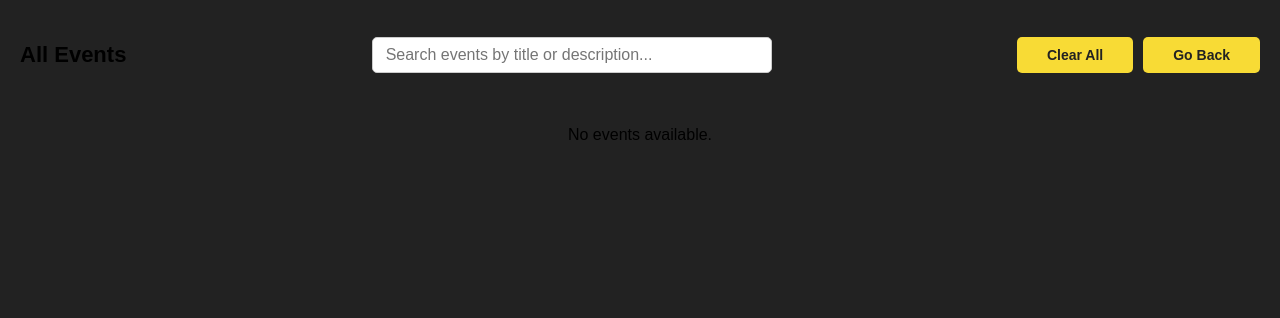
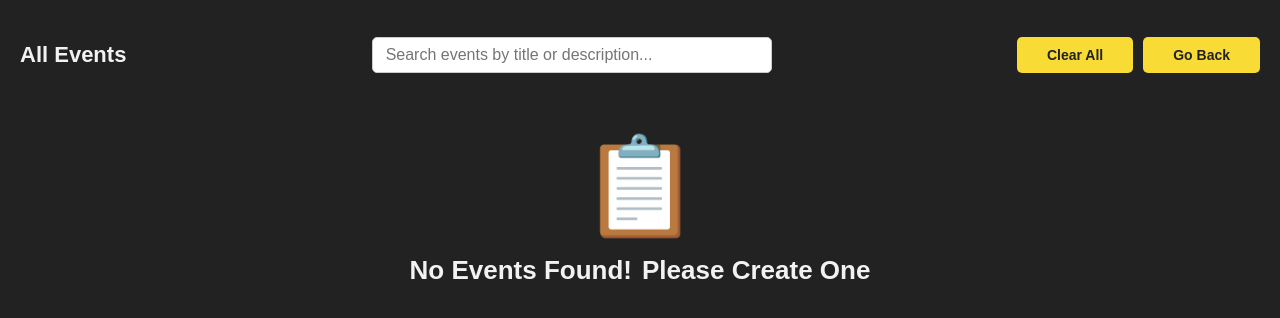
Before and after one commit to Mohosin999/Track-Zone-Application, a React (Vite) app: page /events in a window 1280 px wide. Shown: the top 318 px of the page. Built offline with nearby package versions, Linux system fonts and the light colour scheme.

Commit message:
style: given style in my project

```diff
--- a/src/components/clock-list/index.jsx
+++ b/src/components/clock-list/index.jsx
@@ -1,17 +1,20 @@
 import styled, { keyframes } from "styled-components";
 import ClockListItem from "./clock-list-item";
+import EmptyClock from "../empty-component/EmptyClock";
 
 const ClockList = ({ clocks, updateClock, deleteClock, localClock }) => {
   return (
     <div>
-      <HeadingContainer>
-        <Heading>Your Others Clocks</Heading>
-      </HeadingContainer>
-
       {clocks.length === 0 ? (
-        <p>There is no clock, please create one</p>
+        <div>
+          <EmptyClock />
+        </div>
       ) : (
         <div>
+          <HeadingContainer>
+            <Heading>Your Others Clocks</Heading>
+          </HeadingContainer>
+
           {clocks.map((clock) => (
             <ClockListItem
               key={clock.id}
@@ -50,11 +53,12 @@ const Heading = styled.h3`
   font-size: 18px;
   margin: 10px 14px 0;
   display: inline-block;
+  color: #f2f2f2;
   white-space: nowrap;
   animation: ${slide} 10s infinite;
 
   @media (min-width: 768px) {
-    font-size: 20px;
+    font-size: 22px;
     margin: 20px 20px 0;
   }
 `;
--- /dev/null
+++ b/src/components/empty-component/EmptyClock.jsx
@@ -0,0 +1,54 @@
+import styled from "styled-components";
+
+const EmptyClock = () => {
+  return (
+    <EmptyClockContainer>
+      <EmptyClockEmoji>🕰️</EmptyClockEmoji>
+      <Title>
+        <p style={{ margin: 0 }}>No clock found!</p>
+        <p style={{ margin: 0 }}>Please create one</p>
+      </Title>
+    </EmptyClockContainer>
+  );
+};
+
+const EmptyClockContainer = styled.div`
+  display: flex;
+  flex-direction: column;
+  align-items: center;
+  justify-content: center;
+  padding: 10px 14px 20px;
+
+  @media (min-width: 768px) {
+    padding: 20px 0 40px;
+  }
+`;
+
+const EmptyClockEmoji = styled.div`
+  font-size: 86px;
+  margin-bottom: 12px;
+
+  @media (min-width: 768px) {
+    font-size: 96px;
+  }
+`;
+
+const Title = styled.div`
+  display: flex;
+  flex-direction: column;
+  gap: 10px;
+  align-items: center;
+  justify-content: center;
+  font-size: 20px;
+  font-weight: 600;
+  color: #f2f2f2;
+  text-transform: capitalize;
+
+  @media (min-width: 768px) {
+    flex-direction: row;
+    gap: 10px;
+    font-size: 26px;
+  }
+`;
+
+export default EmptyClock;
--- /dev/null
+++ b/src/components/empty-component/EmptyEvent.jsx
@@ -0,0 +1,54 @@
+import styled from "styled-components";
+
+const EmptyEvent = () => {
+  return (
+    <EmptyEventContainer>
+      <EmptyEventEmoji>📋</EmptyEventEmoji>
+      <Title>
+        <p style={{ margin: 0 }}>No Events found!</p>
+        <p style={{ margin: 0 }}>Please create one</p>
+      </Title>
+    </EmptyEventContainer>
+  );
+};
+
+const EmptyEventContainer = styled.div`
+  display: flex;
+  flex-direction: column;
+  align-items: center;
+  justify-content: center;
+  padding: 10px 14px 20px;
+
+  @media (min-width: 768px) {
+    padding: 20px 0 40px;
+  }
+`;
+
+const EmptyEventEmoji = styled.div`
+  font-size: 86px;
+  margin-bottom: 12px;
+
+  @media (min-width: 768px) {
+    font-size: 96px;
+  }
+`;
+
+const Title = styled.div`
+  display: flex;
+  flex-direction: column;
+  gap: 10px;
+  align-items: center;
+  justify-content: center;
+  font-size: 20px;
+  font-weight: 600;
+  color: #f2f2f2;
+  text-transform: capitalize;
+
+  @media (min-width: 768px) {
+    flex-direction: row;
+    gap: 10px;
+    font-size: 26px;
+  }
+`;
+
+export default EmptyEvent;
--- a/src/components/event-list/index.jsx
+++ b/src/components/event-list/index.jsx
@@ -3,6 +3,7 @@ import styled, { keyframes } from "styled-components";
 import useEvents from "../../hooks/useEvents";
 import EventListItem from "./event-list-item";
 import EventActions from "../shared/event-actions";
+import EmptyEvent from "../empty-component/EmptyEvent";
 
 const EventList = ({ clockId }) => {
   const [toggleEvent, setToggleEvent] = useState(true);
@@ -48,7 +49,9 @@ const EventList = ({ clockId }) => {
 
       <ul style={{ paddingLeft: 0 }}>
         {events.length === 0 ? (
-          <EmptyEventTitle>There is no event yet</EmptyEventTitle>
+          <div>
+            <EmptyEvent />
+          </div>
         ) : (
           toggleEvent &&
           events.map((event) => (
--- a/src/components/event-page/index.jsx
+++ b/src/components/event-page/index.jsx
@@ -2,11 +2,9 @@ import { useState } from "react";
 import { useNavigate } from "react-router-dom";
 import styled from "styled-components";
 import useEvents from "../../hooks/useEvents";
-// import EventItem from "../shared/event-item";
-// import EventUpdateForm from "../shared/event-update-form";
-// import EventForm from "../shared/event-form";
 import EventListItem from "../event-list/event-list-item";
 import ActionButton from "../ui/action-button";
+import EmptyEvent from "../empty-component/EmptyEvent";
 
 const EventPage = () => {
   const [searchTerm, setSearchTerm] = useState("");
@@ -71,7 +69,9 @@ const EventPage = () => {
       </Header>
 
       {filteredEvents.length === 0 ? (
-        <NoEventsMessage>No events available.</NoEventsMessage>
+        <div>
+          <EmptyEvent />
+        </div>
       ) : (
         <EventList>
           {filteredEvents.map((event) => (
@@ -119,6 +119,7 @@ const Header = styled.div`
 const Title = styled.h3`
   text-align: center;
   font-size: 20px;
+  color: #f2f2f2;
 
   @media (min-width: 768px) {
     font-size: 22px;
@@ -150,14 +151,15 @@ const ClearSearchButton = styled.button`
   right: 6px;
   top: 50%;
   transform: translateY(-50%);
-  background: #f4a460;
+  background: #ff4500;
+  color: #222;
   border: none;
   font-size: 14px;
   cursor: pointer;
   border-radius: 100%;
 
   &:hover {
-    background: #ff4500;
+    background: #f8db35;
     transition: 0.3s;
   }
 
--- a/src/components/local-clock/index.jsx
+++ b/src/components/local-clock/index.jsx
@@ -86,7 +86,6 @@ const LocalClockContainer = styled.div`
   background-size: cover;
   background-position: center;
   background-repeat: no-repeat;
-  // backdrop-filter: blur(1000px);
 `;
 
 const ButtonsArea = styled.div`
--- a/src/components/shared/clock-form/index.jsx
+++ b/src/components/shared/clock-form/index.jsx
@@ -1,9 +1,10 @@
 import { useState, useEffect } from "react";
-import styled from "styled-components";
+import styled, { keyframes } from "styled-components";
 import PropTypes from "prop-types";
 import { TIMEZONE_OFFSET } from "../../../constants/timezone";
 import { getOffset } from "../../../utils/timezone";
 import InputField from "../../ui/input";
+import ActionButton from "../../ui/action-button";
 
 const ClockForm = ({
   values = { title: "", timezone: "UTC", offset: 0 },
@@ -100,7 +101,7 @@ const ClockForm = ({
         </FormField>
       )}
 
-      <Button>{edit ? "Update" : "Create"}</Button>
+      {edit ? <ActionButton label="Update" /> : <ActionButton label="Create" />}
     </Form>
   );
 };
@@ -120,18 +121,46 @@ ClockForm.propTypes = {
   setIsCreate: PropTypes.func,
 };
 
+// This is for animation around the form.
+const rotateAnimation = keyframes`
+  0% {
+    box-shadow: 0 0 10px 4px #FFD700;
+    border-color: #FFD700;
+  }
+  25% {
+    box-shadow: 0 0 10px 4px #2E8B57;
+    border-color: #2E8B57;
+  }
+  50% {
+    box-shadow: 0 0 10px 4px #20B2AA;
+    border-color: #20B2AA;
+  }
+  75% {
+    box-shadow: 0 0 10px 4px #FFDEAD;
+    border-color: #FFDEAD;
+  }
+  100% {
+    box-shadow: 0 0 10px 4px #00ff00;
+    border-color: #00ff00;
+  }
+`;
+
 const Form = styled.form`
   display: flex;
   flex-direction: column;
   gap: 20px;
-  max-width: 90%;
+  background: #333;
+  color: #f2f2f2;
+  max-width: 75%;
   margin: 10px auto;
-  padding: 12px;
-  box-shadow: 0 4px 8px rgba(0, 0, 0, 0.2);
+  padding: 20px;
+  border-radius: 10px;
+  // box-shadow: 0 4px 8px rgba(0, 0, 0, 0.2);
+  animation: ${rotateAnimation} 2s linear infinite;
 
   @media (min-width: 768px) {
-    max-width: 600px;
-    padding: 20px;
+    max-width: 70%;
+    padding: 30px;
   }
 `;
 
@@ -160,21 +189,4 @@ const Select = styled.select`
   }
 `;
 
-const Button = styled.button`
-  padding: 8px;
-  font-size: 14px;
-  background-color: #007bff;
-  color: white;
-  border: none;
-  cursor: pointer;
-
-  &:hover {
-    background-color: #0056b3;
-  }
-
-  @media (min-width: 768px) {
-    font-size: 16px;
-  }
-`;
-
 export default ClockForm;
--- a/src/components/shared/event-form/index.jsx
+++ b/src/components/shared/event-form/index.jsx
@@ -129,7 +129,7 @@
 
 import { useEffect, useState } from "react";
 import PropTypes from "prop-types";
-import styled from "styled-components";
+import styled, { keyframes } from "styled-components";
 import InputField from "../../ui/input";
 import TextAreaField from "../../ui/textarea";
 import ActionButton from "../../ui/action-button";
@@ -242,13 +242,45 @@ EventForm.propTypes = {
   onDescriptionChange: PropTypes.func.isRequired,
 };
 
+// This is for animation around the form.
+const rotateAnimation = keyframes`
+  0% {
+    box-shadow: 0 0 10px 4px #FFD700;
+    border-color: #FFD700;
+  }
+  25% {
+    box-shadow: 0 0 10px 4px #2E8B57;
+    border-color: #2E8B57;
+  }
+  50% {
+    box-shadow: 0 0 10px 4px #20B2AA;
+    border-color: #20B2AA;
+  }
+  75% {
+    box-shadow: 0 0 10px 4px #FFDEAD;
+    border-color: #FFDEAD;
+  }
+  100% {
+    box-shadow: 0 0 10px 4px #00ff00;
+    border-color: #00ff00;
+  }
+`;
+
 const FormContainer = styled.form`
-  background: #ffe4c4;
+  background: #333;
+  color: #f2f2f2;
+  max-width: 80%;
   padding: 20px;
-  border-radius: 5px;
-  margin-top: 6px;
-  margin-bottom: 20px;
-  animation: fadeIn 0.5s ease-in-out;
+  margin: 10px auto;
+  border-radius: 10px;
+  // margin-top: 6px;
+  // margin-bottom: 20px;
+  animation: ${rotateAnimation} 2s linear infinite;
+
+  @media (min-width: 768px) {
+    max-width: 73%;
+    padding: 30px;
+  }
 `;
 
 const FormInputSection = styled.div`
--- a/src/components/ui/title/index.jsx
+++ b/src/components/ui/title/index.jsx
@@ -10,6 +10,7 @@ Title.propTypes = {
 };
 
 const StyledTitle = styled.h4`
+  color: #f2f2f2;
   margin: 0;
   font-size: 20px;
   margin-bottom: 16px;
```
